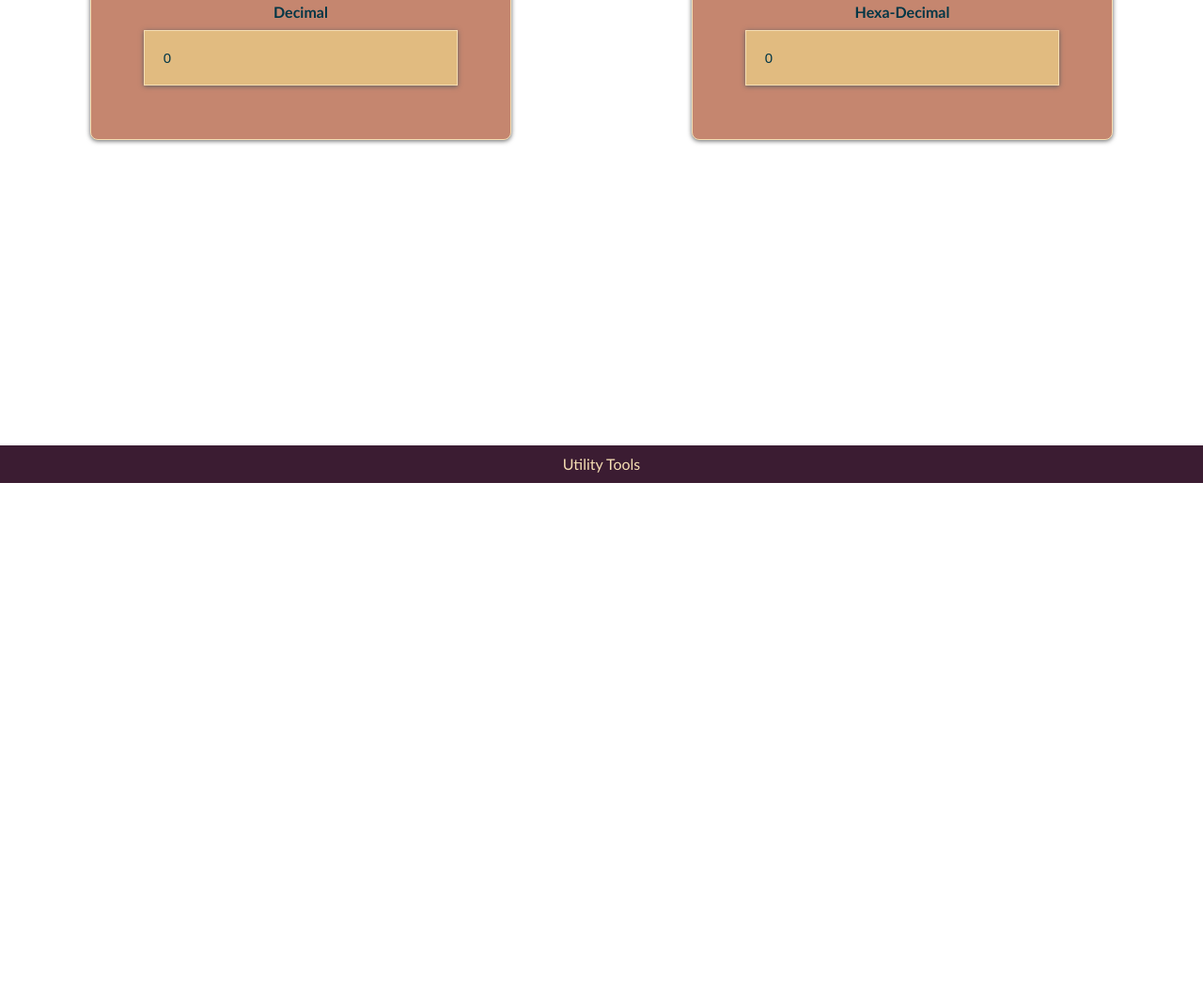
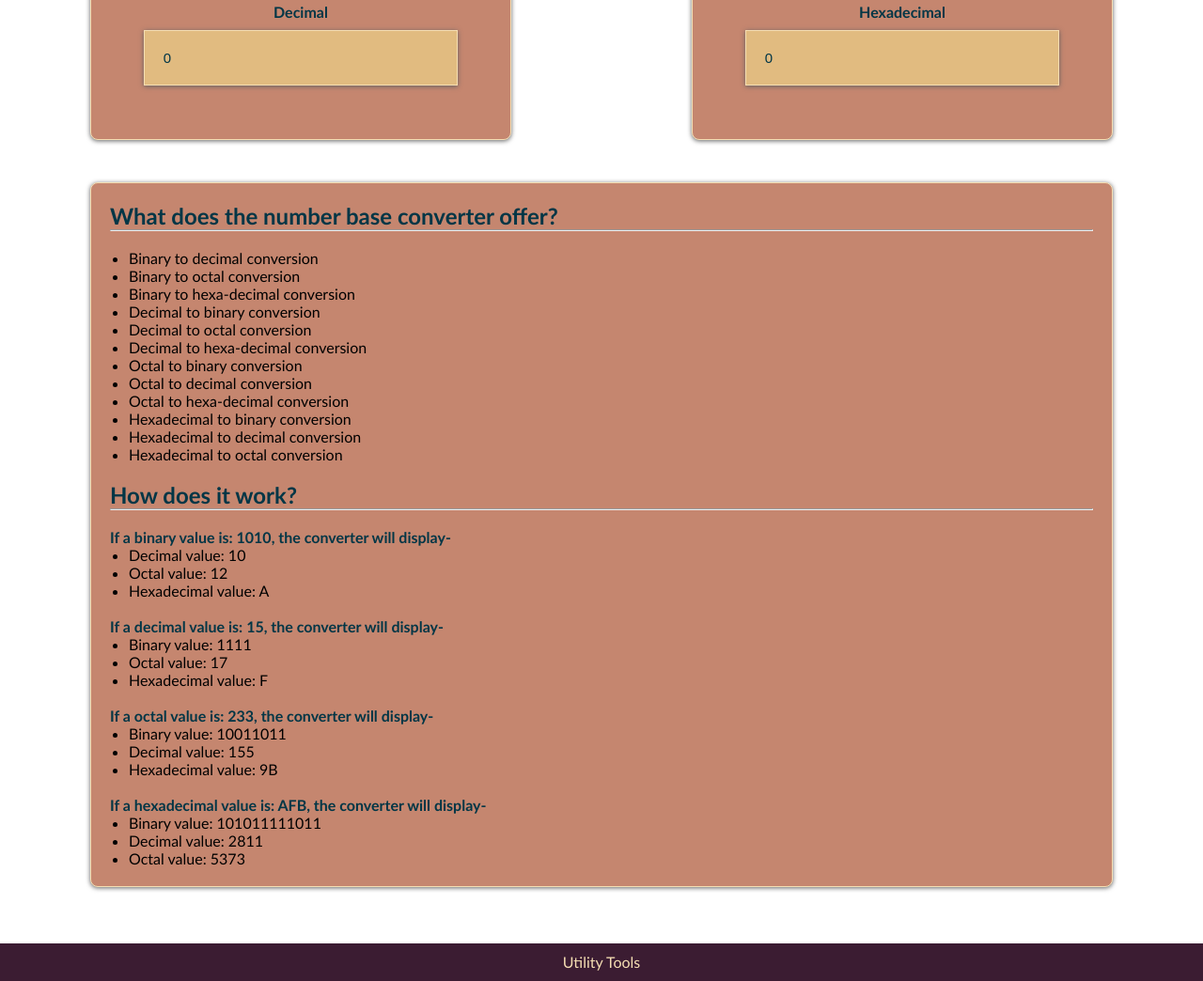
Before and after one commit to ashhadimam07/num-base-conv-web, a website: page index.html in a window 1280 px wide. Shown: the part 286-1330 px from the top of the page at 94% size. Before the commit the page ends 800 px from the top, so only its background shows below. Drawn offline with Linux system fonts and the light colour scheme.

Commit message:
Add description

```diff
--- a/index.html
+++ b/index.html
@@ -22,9 +22,59 @@
             <div class="input1">
                 <p>Octal</p>
                 <input type="text" id="octal">
-                <p class="para-content">Hexa-Decimal</p>
+                <p class="para-content">Hexadecimal</p>
                 <input type="text" id="hex">
             </div>
+        </div>
+        <div class="content">
+            <h2>What does the number base converter offer?</h2>
+            <hr>
+            <br>
+            <ul>
+                <li>Binary to decimal conversion</li>
+                <li>Binary to octal conversion</li>
+                <li>Binary to hexa-decimal conversion</li>
+                <li>Decimal to binary conversion</li>
+                <li>Decimal to octal conversion</li>
+                <li>Decimal to hexa-decimal conversion</li>
+                <li>Octal to binary conversion</li>
+                <li>Octal to decimal conversion</li>
+                <li>Octal to hexa-decimal conversion</li>
+                <li>Hexadecimal to binary conversion</li>
+                <li>Hexadecimal to decimal conversion</li>
+                <li>Hexadecimal to octal conversion</li>
+            </ul>
+            <br>
+            <h2>How does it work?</h2>
+            <hr>
+            <br>
+            <h4>If a binary value is: 1010, the converter will display-</h3>
+            <ul>
+                <li>Decimal value: 10</li>
+                <li>Octal value: 12</li>
+                <li>Hexadecimal value: A</li>
+            </ul>
+            <br>
+            <h4>If a decimal value is: 15, the converter will display-</h3>
+            <ul>
+                <li>Binary value: 1111</li>
+                <li>Octal value: 17</li>
+                <li>Hexadecimal value: F</li>
+            </ul>
+            <br>
+            <h4>If a octal value is: 233, the converter will display-</h3>
+            <ul>
+                <li>Binary value: 10011011</li>
+                <li>Decimal value: 155</li>
+                <li>Hexadecimal value: 9B</li>
+            </ul>
+            <br>
+            <h4>If a hexadecimal value is: AFB, the converter will display-</h3>
+            <ul>
+                <li>Binary value: 101011111011</li>
+                <li>Decimal value: 2811</li>
+                <li>Octal value: 5373</li>
+            </ul>
         </div>
     </main>
     <footer class="footer">
--- a/style.css
+++ b/style.css
@@ -52,6 +52,7 @@ nav .logo {
   flex-direction: row;
   justify-content: center;
   margin-top: 65px;
+  margin-bottom: 45px;
 }
 
 #binary,
@@ -101,6 +102,26 @@ main {
   font-size: 16px;
 }
 
+.content {
+  margin: 0 auto;
+  align-items: center;
+  border: 1px solid wheat;
+  background-color: #c5866f;
+  border-radius: 8px;
+  box-shadow: 0 1px 5px rgb(97, 97, 97);
+  width: 85%;
+  padding: 20px;
+}
+
+.content h2,
+h4 {
+  color: rgb(1, 54, 70);
+}
+
+.content ul {
+  padding-left: 20px;
+}
+
 @media screen and (max-width: 1000px) {
   .input2 {
     display: flex;
```
